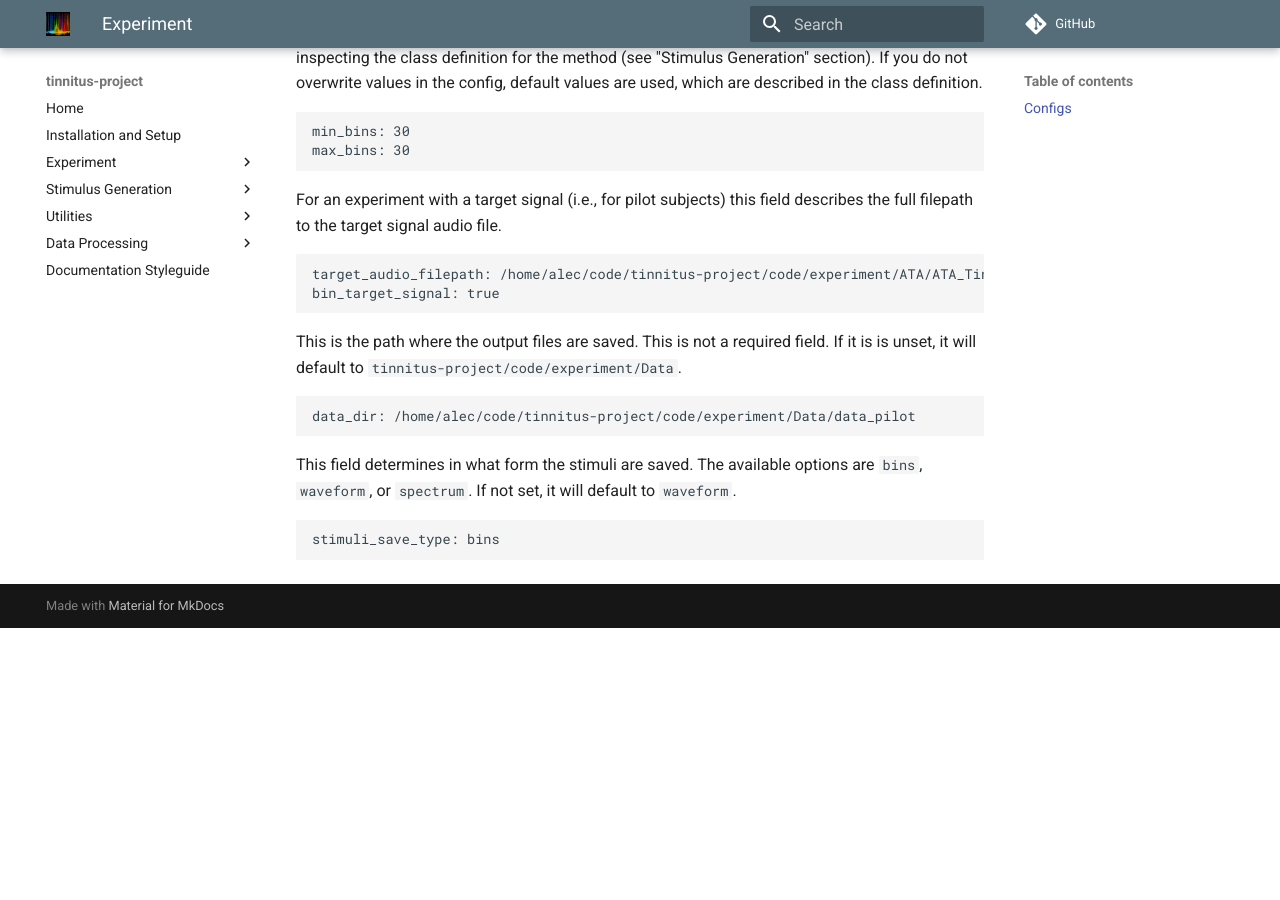
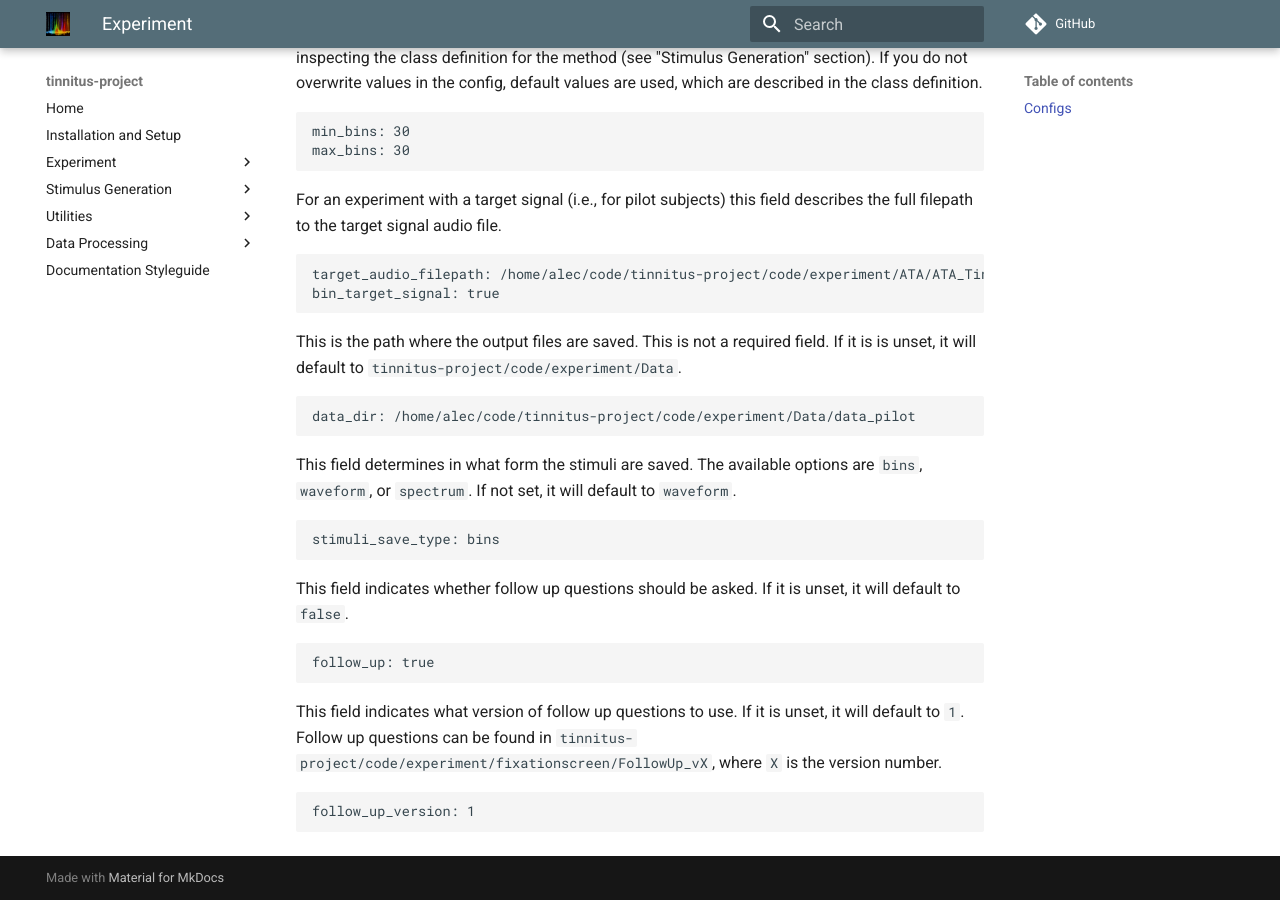
Before and after one commit to The-Lammert-Lab/tinnitus-reconstruction, an MkDocs documentation site: the page built from docs/experiment-head.md, in a window 1280 px wide and 900 px high, scrolled down 1377 px. Built offline with MkDocs 1.6.1 and Material for MkDocs 9.7.7, drawn with Linux system fonts in a browser that asks for light colours; comment, search, counter and statistics services are not loaded; before the commit the page ends 2005 px from its top, so only the background shows below that.

Commit message:
Update static doc files (#169)

````diff
--- a/docs/experiment-head.md
+++ b/docs/experiment-head.md
@@ -71,3 +71,19 @@ This field determines in what form the stimuli are saved. The available options
 ```display
 stimuli_save_type: bins
 ```
+
+This field indicates whether follow up questions should be asked.
+If it is unset, it will default to `false`.
+
+```display
+follow_up: true
+```
+
+This field indicates what version of follow up questions to use.
+If it is unset, it will default to `1`. Follow up questions can be found in
+`tinnitus-project/code/experiment/fixationscreen/FollowUp_vX`, where `X` is
+the version number.
+
+```display
+follow_up_version: 1
+```
````
Also changed, not shown: docs/experiment.md (+16 -0 lines), docs/index.md (+7 -6 lines), docs/install.md (+3 -2 lines).
